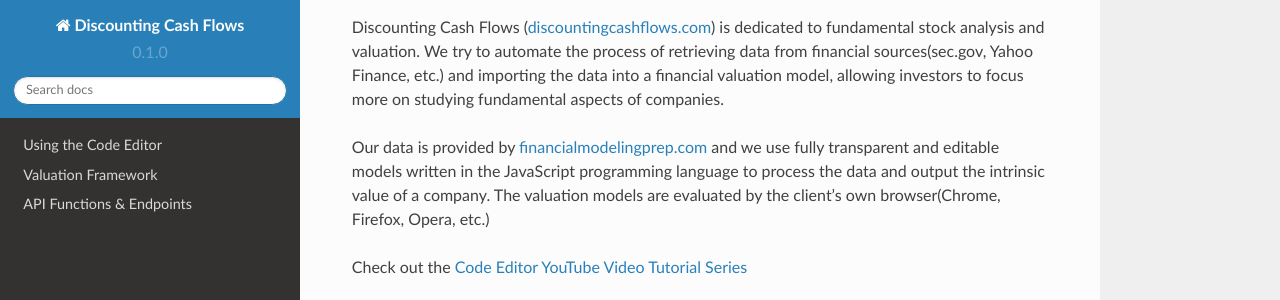
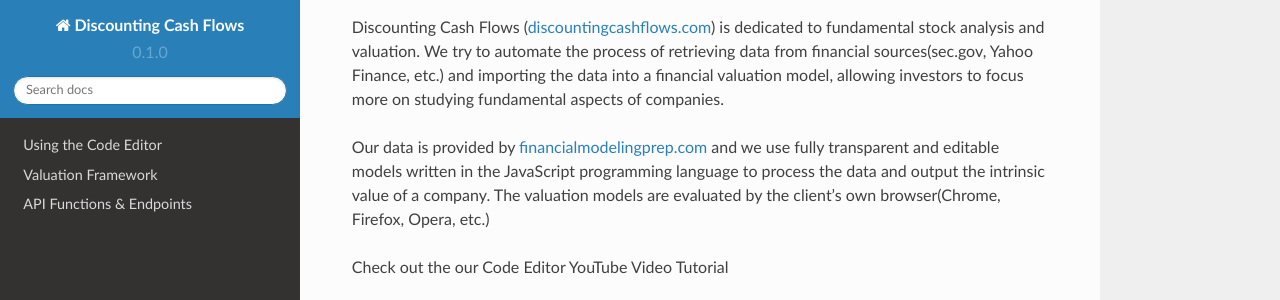
Before and after one commit to DiscountingCashFlows/readthedocs, a Sphinx documentation site: the page built from docs/source/index.rst, in a window 1280 px wide and 900 px high, scrolled down 341 px, cut to the strip 0-300 px from the top of the window. Built offline with Sphinx 7.4.7 and the Read the Docs theme 2.0.0, drawn with Linux system fonts in a browser that asks for light colours.

Commit message:
Update index.rst

```diff
--- a/docs/source/index.rst
+++ b/docs/source/index.rst
@@ -11,12 +11,12 @@
 
 Our data is provided by `financialmodelingprep.com <https://site.financialmodelingprep.com/>`__ and we use fully transparent and editable models written in the JavaScript programming language to process the data and output the intrinsic value of a company. The valuation models are evaluated by the client's own browser(Chrome, Firefox, Opera, etc.)
 
-Check out the `Code Editor YouTube Video Tutorial Series  <https://www.youtube.com/watch?v=WoZpjxFbZO0&list=PLYtAU4aYbpMbA7rXL5FLySHcnWKvzFmHp>`__
+Check out the our Code Editor YouTube Video Tutorial
 
 .. raw:: html
 
     <div>
-        <iframe width="560" height="315" src="https://www.youtube.com/embed/WoZpjxFbZO0" title="YouTube video player" frameborder="0" allow="accelerometer; autoplay; clipboard-write; encrypted-media; gyroscope; picture-in-picture; web-share" allowfullscreen></iframe>
+        <iframe width="560" height="315" src="https://www.youtube.com/embed/jkWqcBCTzbA" title="YouTube video player" frameborder="0" allow="accelerometer; autoplay; clipboard-write; encrypted-media; gyroscope; picture-in-picture; web-share" allowfullscreen></iframe>
     </div>
 
 Advantages
```
